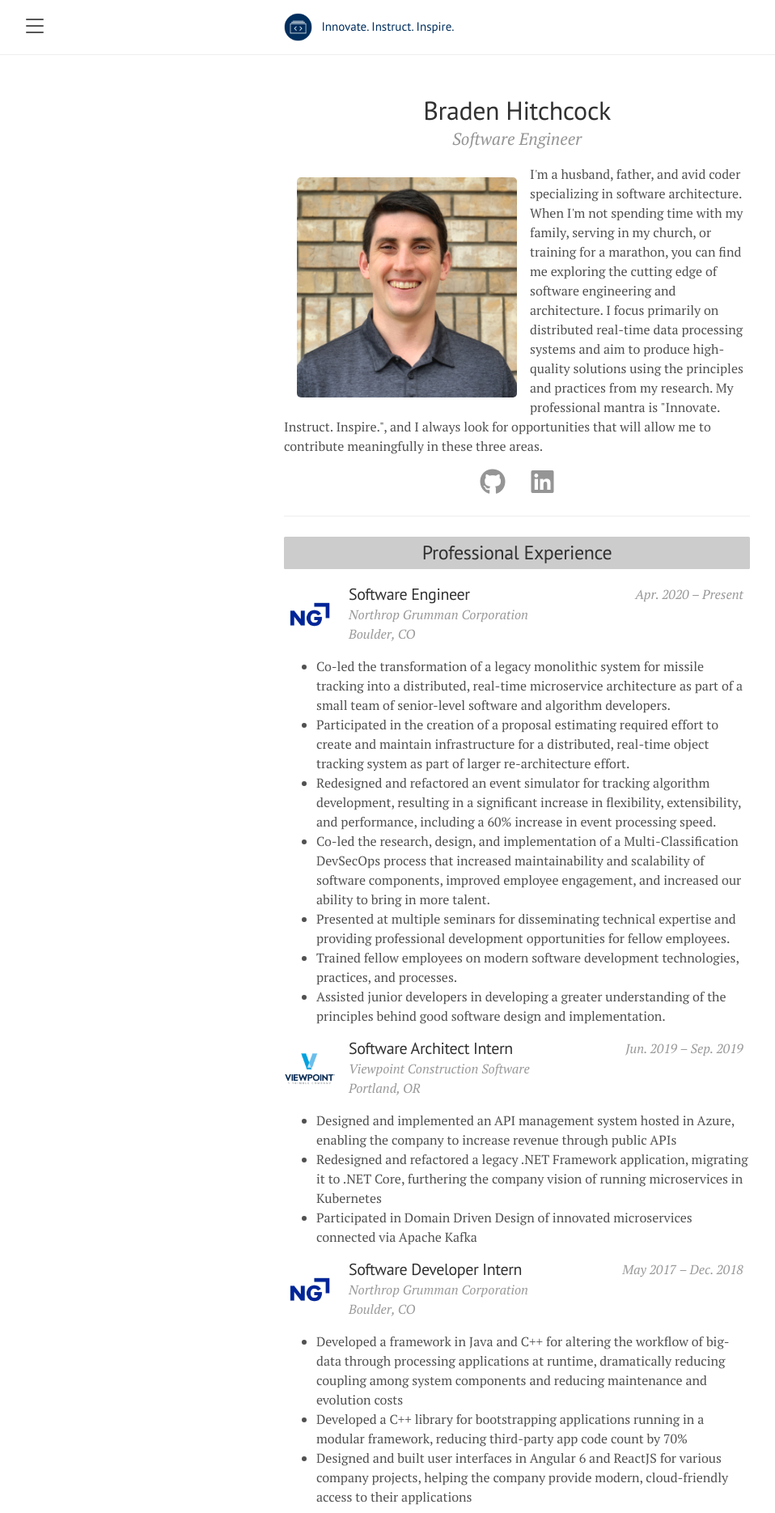
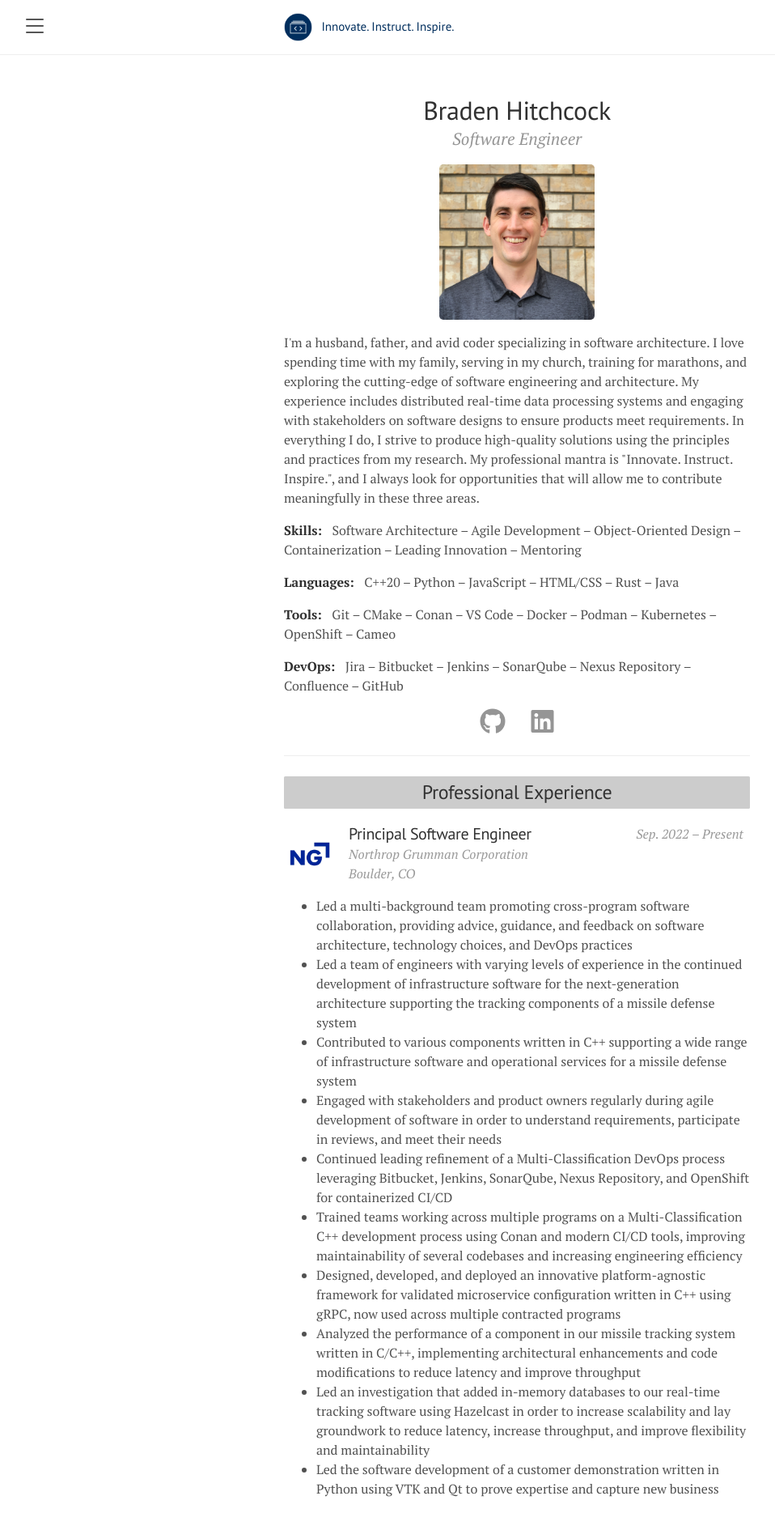
Before and after one commit to bradenhc/bradenhc.github.io, a Jekyll site: the page built from resume/index.html, in a window 1280 px wide. Shown: the top 1869 px of the page at 81% size, without its empty margins (1-959 px from the left). Built offline with Jekyll 4.4.1, drawn with Linux system fonts in a browser that asks for light colours; nearby versions of some CDN libraries; some of the changed text lies outside the part shown.

Commit message:
feat: upate resume, add skills, improve styles

```diff
--- a/_data/resume.yaml
+++ b/_data/resume.yaml
@@ -5,14 +5,15 @@ name: Braden Hitchcock
 position: Software Engineer
 image_url: /public/images/profile-avatar-lg.png
 about: >
-  I'm a husband, father, and avid coder specializing in software architecture.
-  When I'm not spending time with my family, serving in my church, or training
-  for a marathon, you can find me exploring the cutting edge of software
-  engineering and architecture. I focus primarily on distributed real-time data
-  processing systems and aim to produce high-quality solutions using the
-  principles and practices from my research. My professional mantra is
-  "Innovate. Instruct. Inspire.", and I always look for opportunities that will
-  allow me to contribute meaningfully in these three areas.
+  I'm a husband, father, and avid coder specializing in software architecture. I
+  love spending time with my family, serving in my church, training for
+  marathons, and exploring the cutting-edge of software engineering and
+  architecture. My experience includes distributed real-time data processing
+  systems and engaging with stakeholders on software designs to ensure products
+  meet requirements. In everything I do, I strive to produce high-quality
+  solutions using the principles and practices from my research. My professional
+  mantra is "Innovate. Instruct. Inspire.", and I always look for opportunities
+  that will allow me to contribute meaningfully in these three areas.
 
 #
 # Contact Information
@@ -32,6 +33,47 @@ links:
     url: "https://linkedin.com/in/bradenhc"
 
 #
+# Skills
+#
+skill_groups:
+  - name: Skills
+    items:
+      - Software Architecture
+      - Agile Development
+      - Object-Oriented Design
+      - Containerization
+      - Leading Innovation
+      - Mentoring
+  - name: Languages
+    items:
+      - C++20
+      - Python
+      - JavaScript
+      - HTML/CSS
+      - Rust
+      - Java
+  - name: Tools
+    items:
+      - Git
+      - CMake
+      - Conan
+      - VS Code
+      - Docker
+      - Podman
+      - Kubernetes
+      - OpenShift
+      - Cameo
+  - name: DevOps
+    items:
+      - Jira
+      - Bitbucket
+      - Jenkins
+      - SonarQube
+      - Nexus Repository
+      - Confluence
+      - GitHub
+
+#
 # Sections
 #
 sections:
@@ -39,12 +81,66 @@ sections:
   #
   - name: Professional Experience
     content:
+      - title: Principal Software Engineer
+        subtitle: Northrop Grumman Corporation
+        location: "Boulder, CO"
+        dates:
+          start: Sep. 2022
+          end: Present
+        icon:
+          type: image
+          content: /public/images/icons/ngc.png
+        url: "https://northropgrumman.com"
+        tags: []
+        highlights:
+          - >-
+            Led a multi-background team promoting cross-program software
+            collaboration, providing advice, guidance, and feedback on software
+            architecture, technology choices, and DevOps practices
+          - >-
+            Led a team of engineers with varying levels of experience in the
+            continued development of infrastructure software for the
+            next-generation architecture supporting the tracking components of a
+            missile defense system
+          - >-
+            Contributed to various components written in C++ supporting a wide
+            range of infrastructure software and operational services for a
+            missile defense system
+          - >-
+            Engaged with stakeholders and product owners regularly during agile
+            development of software in order to understand requirements,
+            participate in reviews, and meet their needs
+          - >-
+            Continued leading refinement of a Multi-Classification DevOps
+            process leveraging Bitbucket, Jenkins, SonarQube, Nexus Repository,
+            and OpenShift for containerized CI/CD
+          - >-
+            Trained teams working across multiple programs on a
+            Multi-Classification C++ development process using Conan and modern
+            CI/CD tools, improving maintainability of several codebases and
+            increasing engineering efficiency
+          - >-
+            Designed, developed, and deployed an innovative platform-agnostic
+            framework for validated microservice configuration written in C++
+            using gRPC, now used across multiple contracted programs
+          - >-
+            Analyzed the performance of a component in our missile tracking
+            system written in C/C++, implementing architectural enhancements and
+            code modifications to reduce latency and improve throughput
+          - >-
+            Led an investigation that added in-memory databases to our real-time
+            tracking software using Hazelcast in order to increase scalability
+            and lay groundwork to reduce latency, increase throughput, and
+            improve flexibility and maintainability
+          - >-
+            Led the software development of a customer demonstration written in
+            Python using VTK and Qt to prove expertise and capture new business
       - title: Software Engineer
         subtitle: Northrop Grumman Corporation
         location: "Boulder, CO"
         dates:
           start: Apr. 2020
-          end: Present
+          end: Sep. 2022
         icon:
           type: image
           content: /public/images/icons/ngc.png
--- a/public/css/hc.css
+++ b/public/css/hc.css
@@ -186,28 +186,15 @@ img.emoji {
   align-items: center;
 }
 
-@media (min-width: 38em) {
-  .resume-header {
-    display: block;
-  }
-}
-
 .resume-profile {
-  width: 17rem;
+  width: 12rem;
   margin-top: 1rem;
 }
 
-@media (min-width: 38em) {
-  .resume-profile {
-    float: left;
-    margin: 1rem;
-  }
-}
-
-@media (min-width: 38em) {
-  .resume-about {
-    margin-top: 1rem;
-  }
+.resume-skill-group {
+  display: block;
+  margin-bottom: 1em;
+  width: 100%;
 }
 
 .resume-section-title {
--- a/resume/index.html
+++ b/resume/index.html
@@ -11,6 +11,16 @@ title: Resume
 <div class="resume-header">
   <img class="resume-profile" src="{{ res.image_url }}" />
   <p class="resume-about">{{ res.about }}</p>
+
+  {% for sg in res.skill_groups %}
+    <div class="resume-skill-group">
+      <strong>{{ sg.name }}: &nbsp;</strong>
+      {% for i in sg.items %}
+        {{ i }} {% if forloop.last == false %}&ndash;{% endif %}
+      {% endfor %}
+    </div>
+  {% endfor %}
+
   <div class="resume-links">
     {% for link in res.links %}
       <a class="resume-link" href="{{ link.url }}">
```
